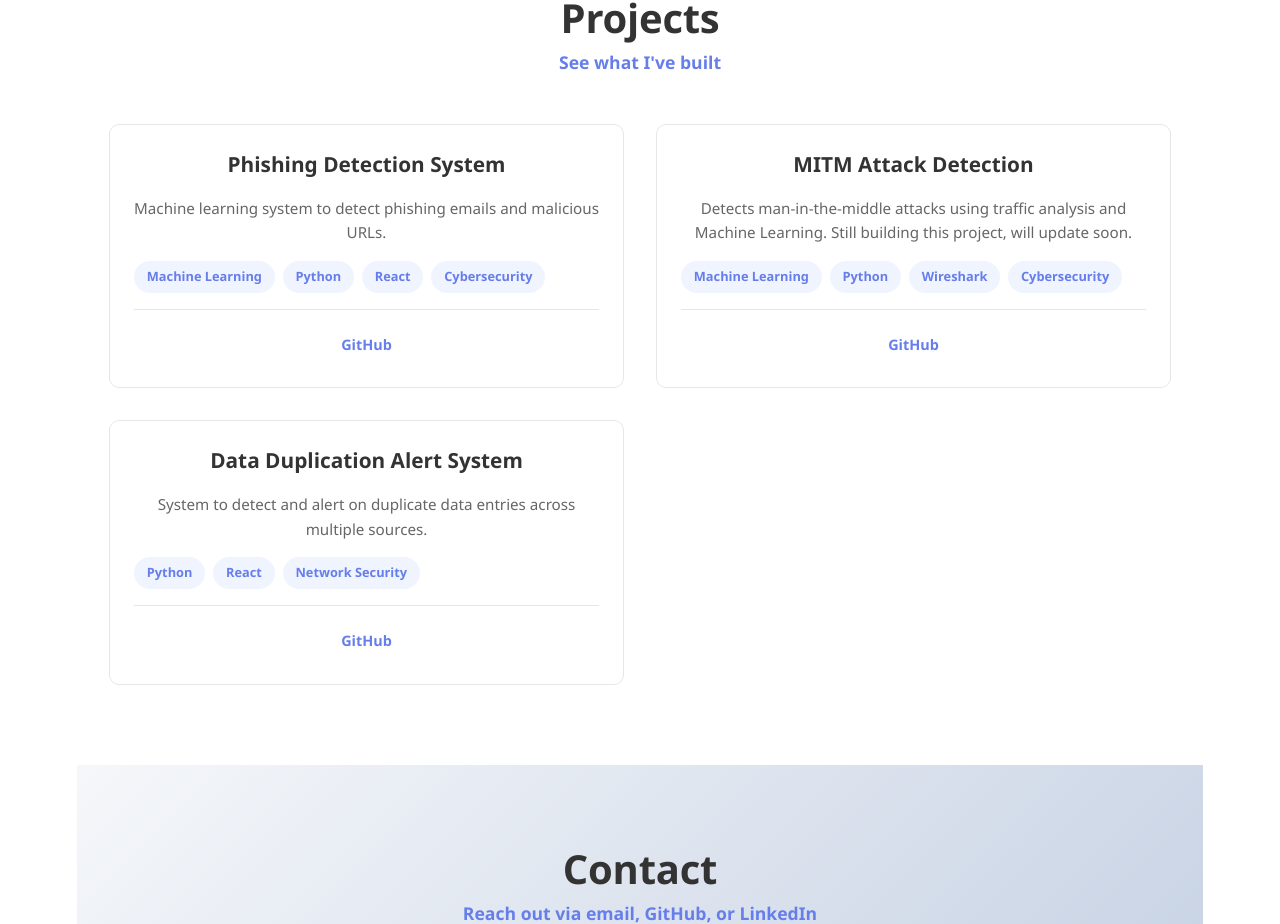
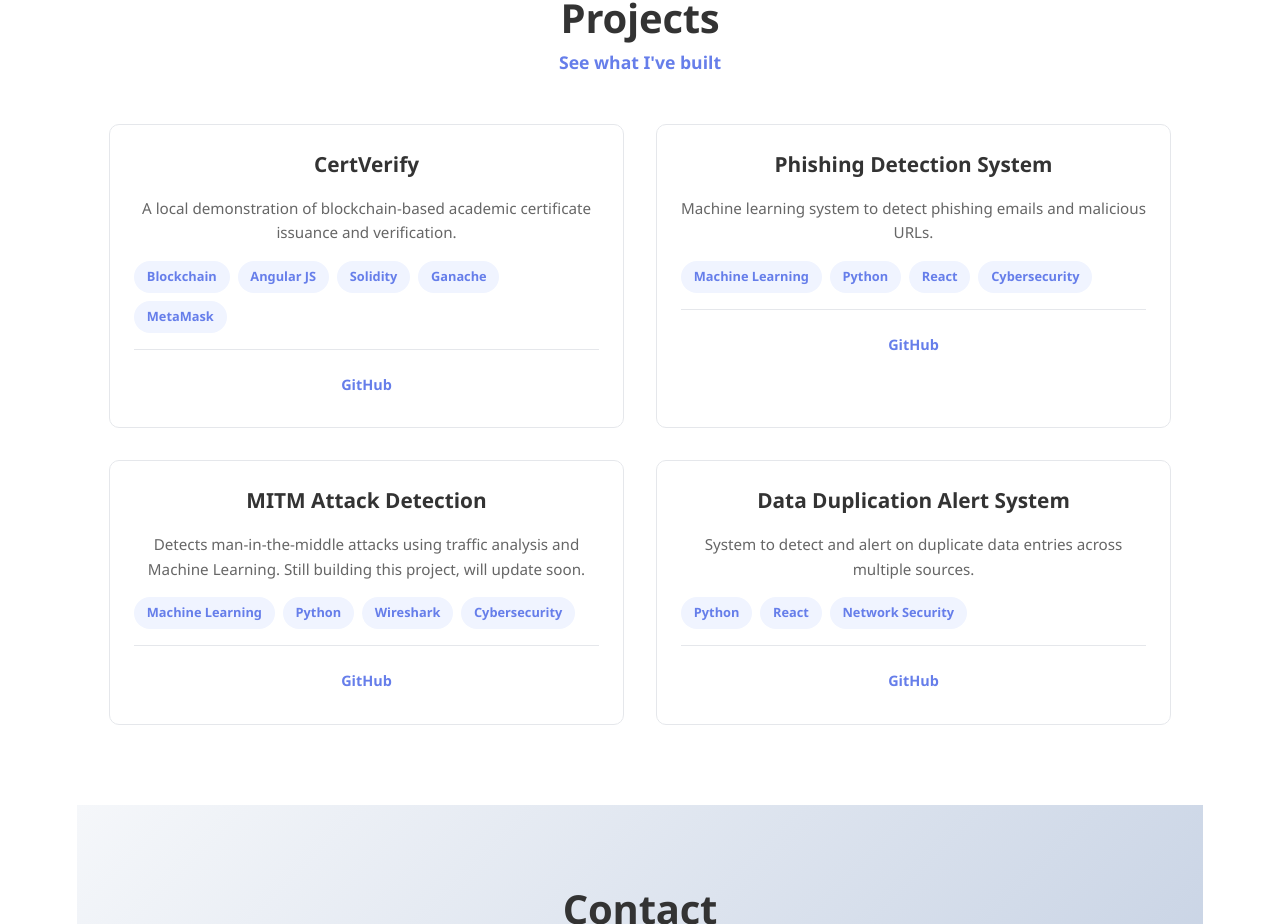
Before and after one commit to Pmayank2005/my-portfolio, a React (Vite) app: page / in a window 1280 px wide. Shown: the part 2277-3201 px from the top of the page. Built offline with nearby package versions, Linux system fonts and the light colour scheme; the HTML template or start-up script is replaced by a standard one.

Commit message:
Project_add

```diff
--- a/src/components/Projects.jsx
+++ b/src/components/Projects.jsx
@@ -5,20 +5,27 @@ const Projects = () => {
   const projects = [
     {
       id: 1,
+      title: 'CertVerify',
+      description: 'A local demonstration of blockchain-based academic certificate issuance and verification.',
+      tech: ['Blockchain', 'Angular JS', 'Solidity', 'Ganache', 'MetaMask'],
+      githubUrl: 'https://github.com/Pmayank2005/CertVerify'
+    },
+    {
+      id: 2,
       title: 'Phishing Detection System',
       description: 'Machine learning system to detect phishing emails and malicious URLs.',
       tech: ['Machine Learning', 'Python', 'React', 'Cybersecurity'],
-      githubUrl: '#'
+      githubUrl: 'https://github.com/Pmayank2005/Phishing_Detection_System'
     },
     {
-      id: 2,
+      id: 3,
       title: 'MITM Attack Detection',
       description: 'Detects man-in-the-middle attacks using traffic analysis and Machine Learning. Still building this project, will update soon.',
       tech: ['Machine Learning', 'Python', 'Wireshark', 'Cybersecurity'],
       githubUrl: '#'
     },
     {
-      id: 3,
+      id: 4,
       title: 'Data Duplication Alert System',
       description: 'System to detect and alert on duplicate data entries across multiple sources.',
       tech: ['Python', 'React', 'Network Security'],
```
